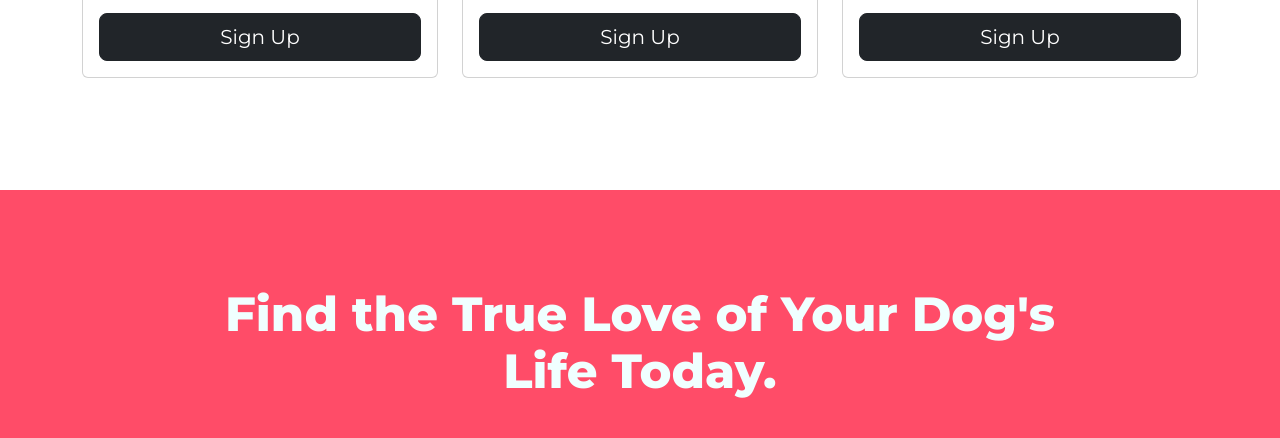
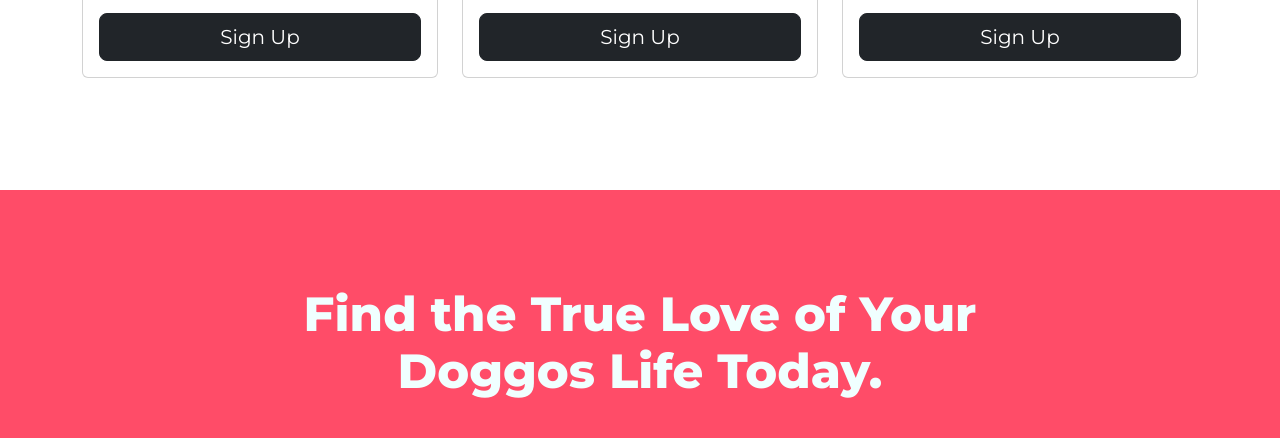
Before and after one commit to WhoDatShark/tindog, a plain HTML site: page index.html in a window 1280 px wide. Shown: the part 2579-3017 px from the top of the page. Drawn offline with nearby package versions, Linux system fonts and the light colour scheme.

Commit message:
Update index.html

```diff
--- a/index.html
+++ b/index.html
@@ -191,7 +191,7 @@
 
   <section id="cta">
     <div class="container">
-    <h3 class="cta-heading">Find the True Love of Your Dog's Life Today.</h3>
+    <h3 class="cta-heading">Find the True Love of Your Doggos Life Today.</h3>
     <button class="apple-store btn btn-dark btn-lg final-button" type="button">
       <i class="fa-brands fa-apple" style="color: #ffffff"></i> Download
     </button>
```
